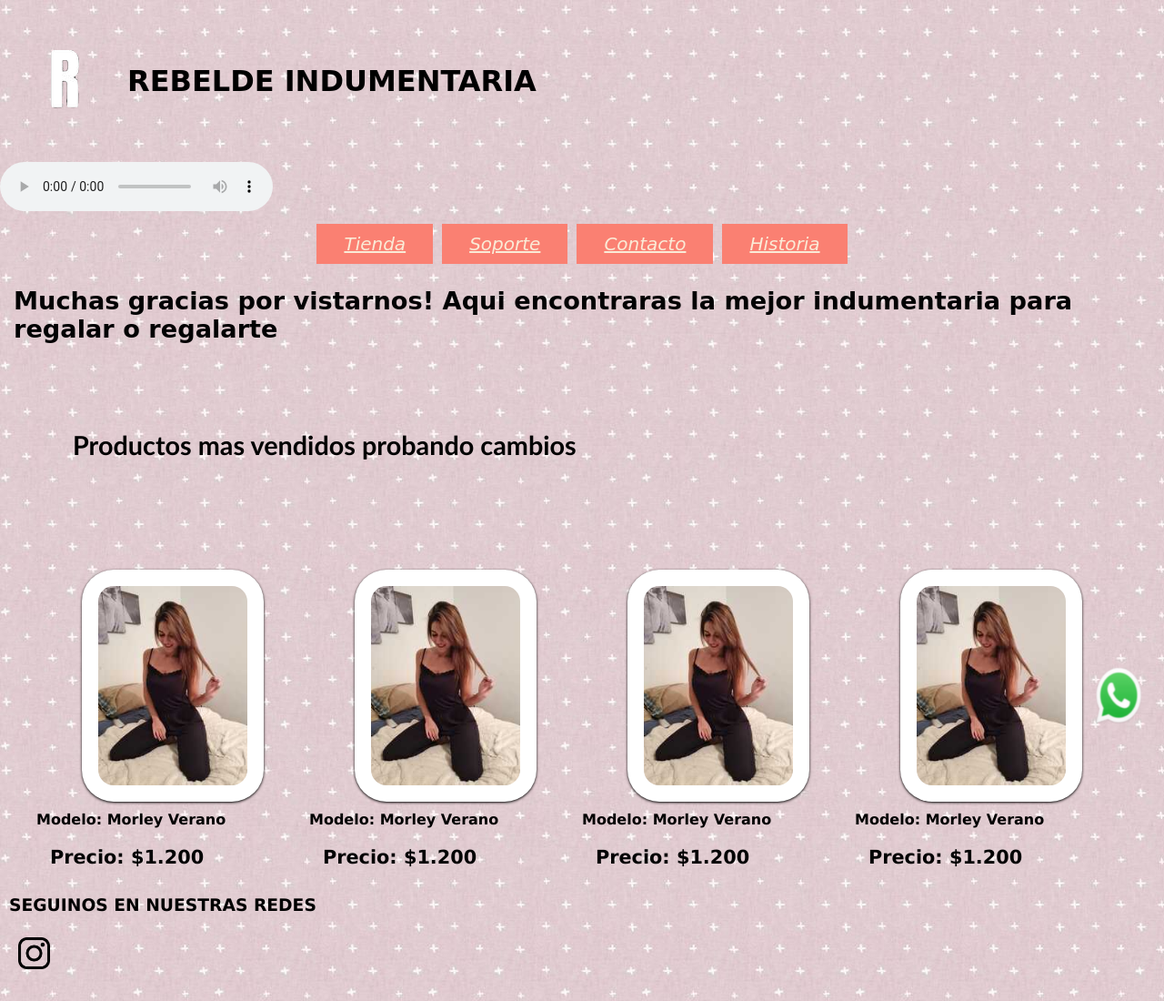
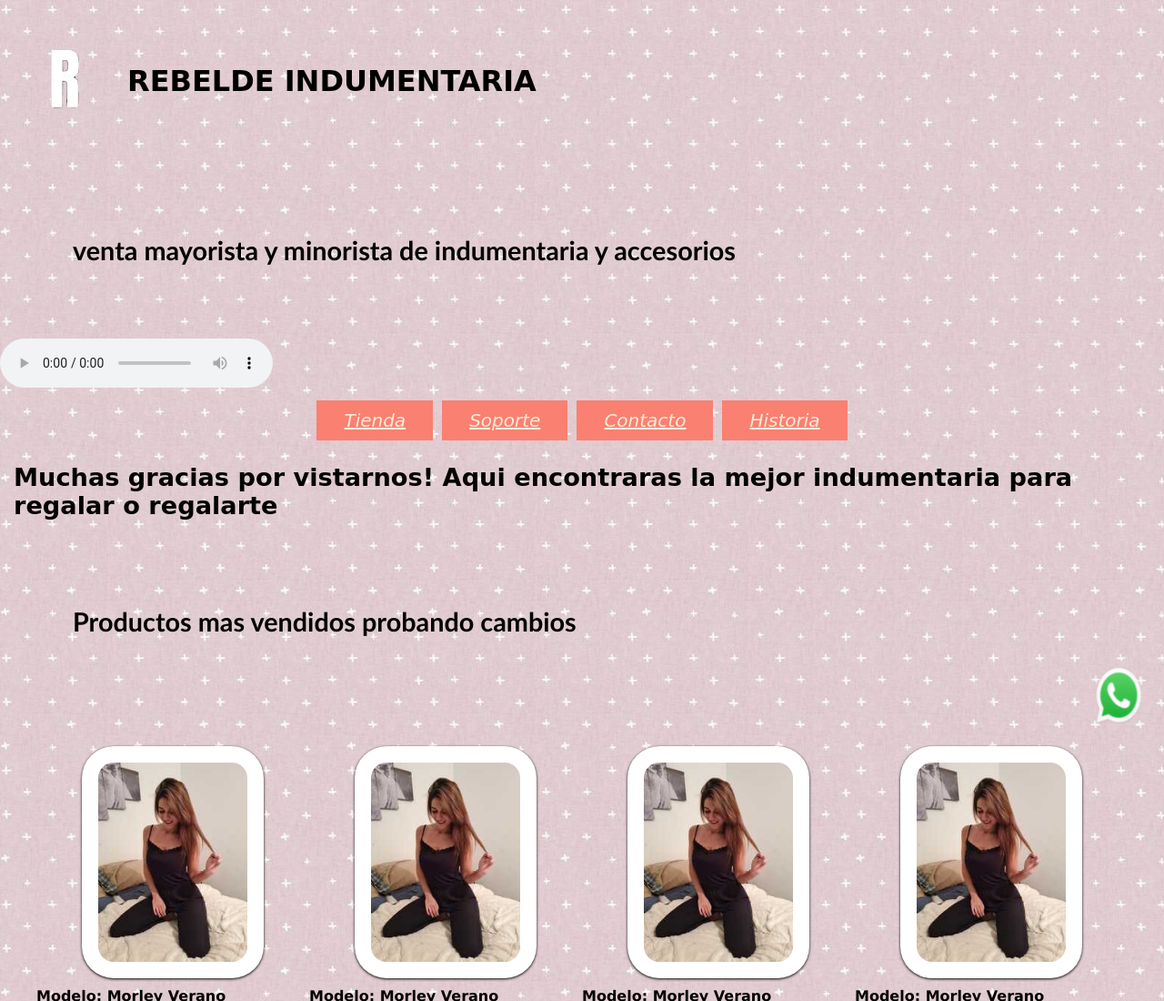
Before and after one commit to Lautaro-adrover/rebeldetienda, a plain HTML site: page index.html in a window 1280 px wide. Shown: the top 1100 px of the page at 91% size. Drawn offline with Linux system fonts and the light colour scheme; a web font is replaced by a local one.

Commit message:
agrego animacion en subtitulo de index

```diff
--- a/index.html
+++ b/index.html
@@ -43,6 +43,8 @@
 
 
                     <h1>REBELDE INDUMENTARIA</h1>
+
+                    <h2 class="transformate"> venta mayorista y minorista de indumentaria y accesorios</h2>
 
 
                     <div>
--- a/main.css
+++ b/main.css
@@ -147,7 +147,7 @@ footer {
     font-size: small;
 }
 
-.staff{
+.staff {
     font-size: 15px;
     align-items: flex-start;
 }
@@ -274,6 +274,20 @@ h3 {
     transform: scale(.2);
 }
 
+/*animacion a mi subtitulo de pagina para practicar transformaciones*/
+
+.transformate {
+
+    -webkit-transition: 1s linear;
+    transition: 1s linear;
+
+
+}
+
+.transformate:hover {
+    -webkit-transform: translate(10%);
+    transform: translate(10%);
+}
 
 /*EDICION DE MI PAGINA - CONTACTO*/
 .contacto {
@@ -299,7 +313,7 @@ h3 {
         font-size: 20px
     }
 
-    .staff{
+    .staff {
         font-size: 25px;
 
     }
@@ -311,7 +325,7 @@ h3 {
         font-size: 22px
     }
 
-    .staff{
+    .staff {
         font-size: 22px;
 
     }
```
